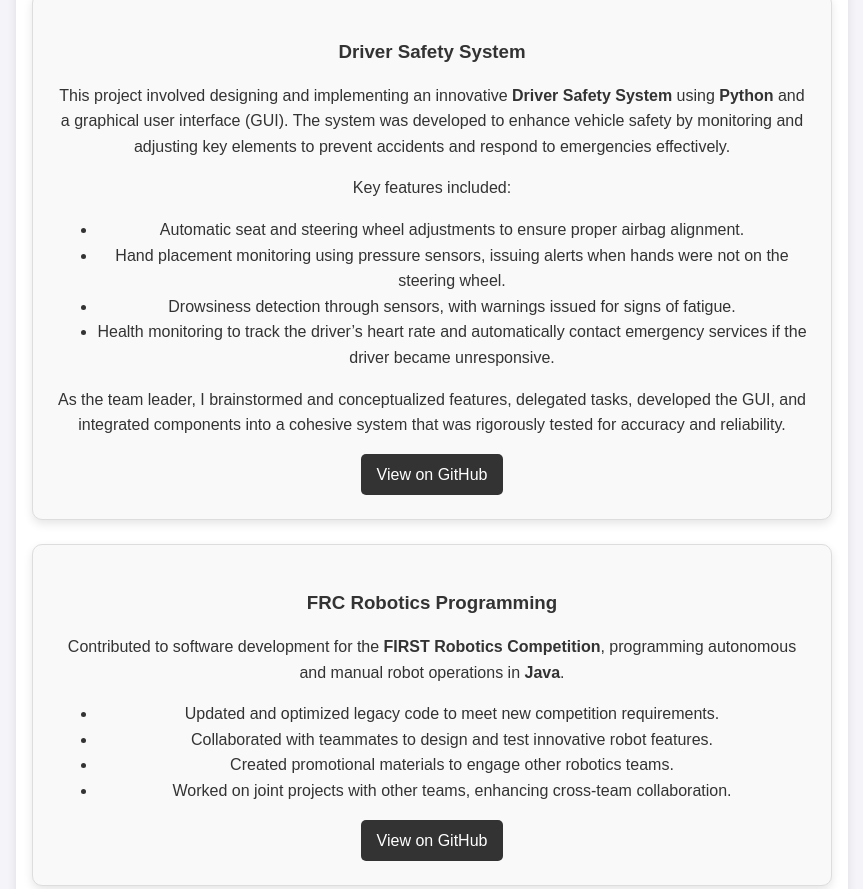
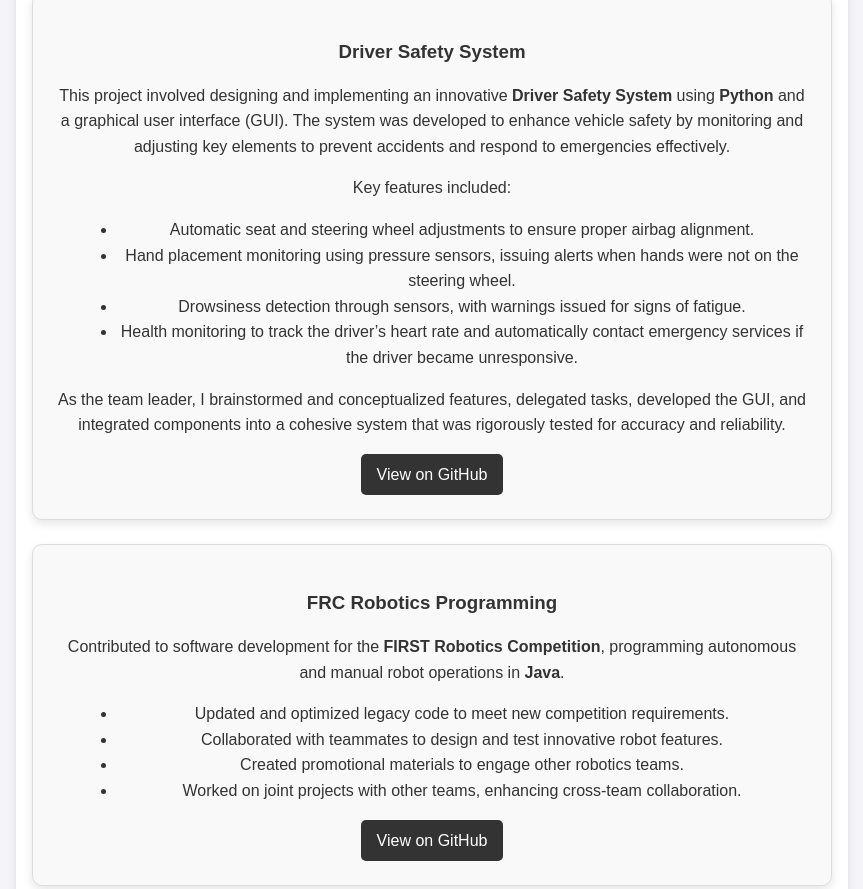
Before and after one commit to alyssadavidson05/Portfolio, a plain HTML site: page index.html in a window 1280 px wide. Shown: the part 817-1706 px from the top of the page, without its empty margins (208-1071 px from the left). Drawn offline with Linux system fonts and the light colour scheme.

Commit message:
Update style.css

```diff
--- a/style.css
+++ b/style.css
@@ -30,6 +30,11 @@
 nav ul li a {
     text-decoration: none;
     color: white;
+}
+
+ul {
+    list-style-type: disc; /* Ensures default bullet points */
+    margin-left: 20px;     /* Adds spacing for readability */
 }
 
 /* General styling for the about me section */
```
